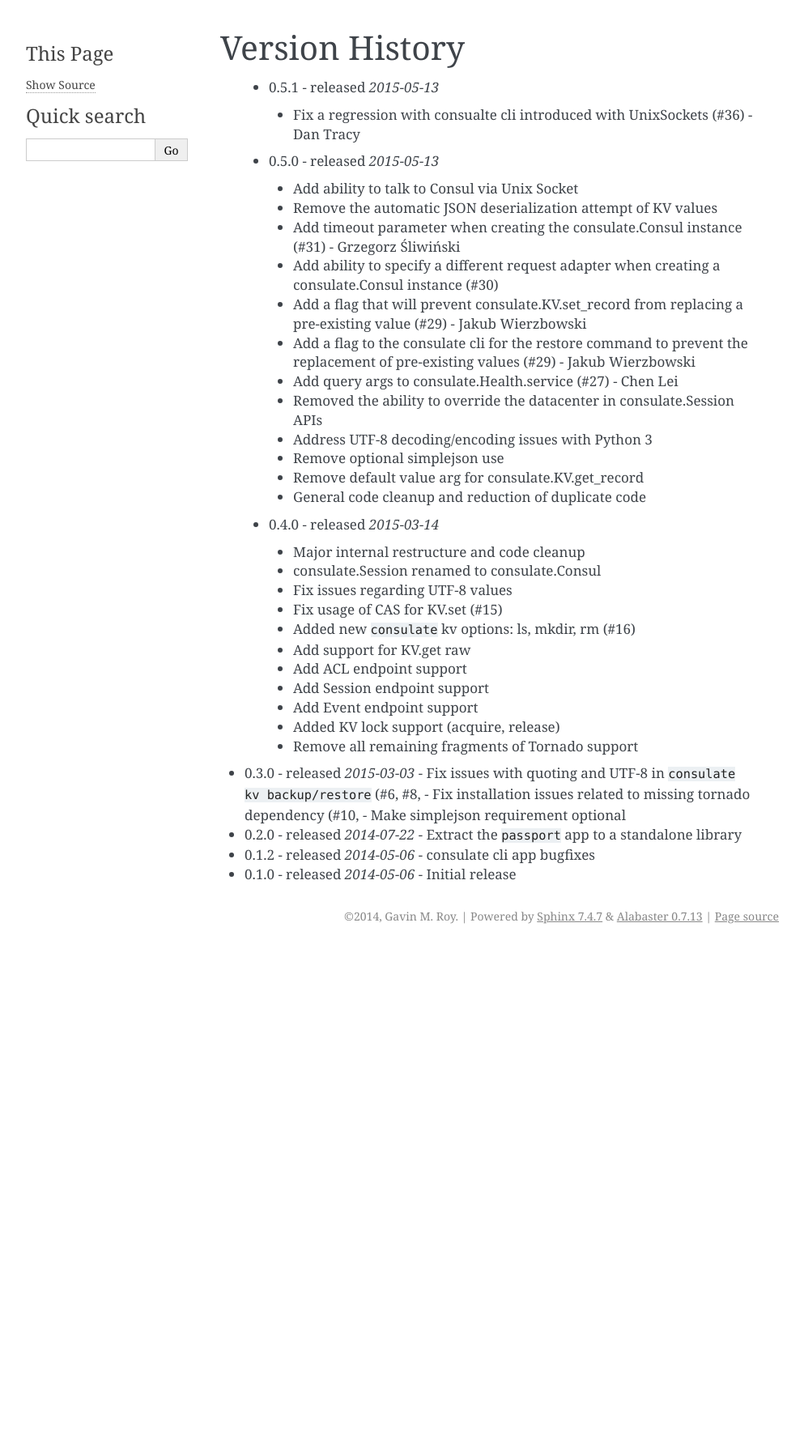
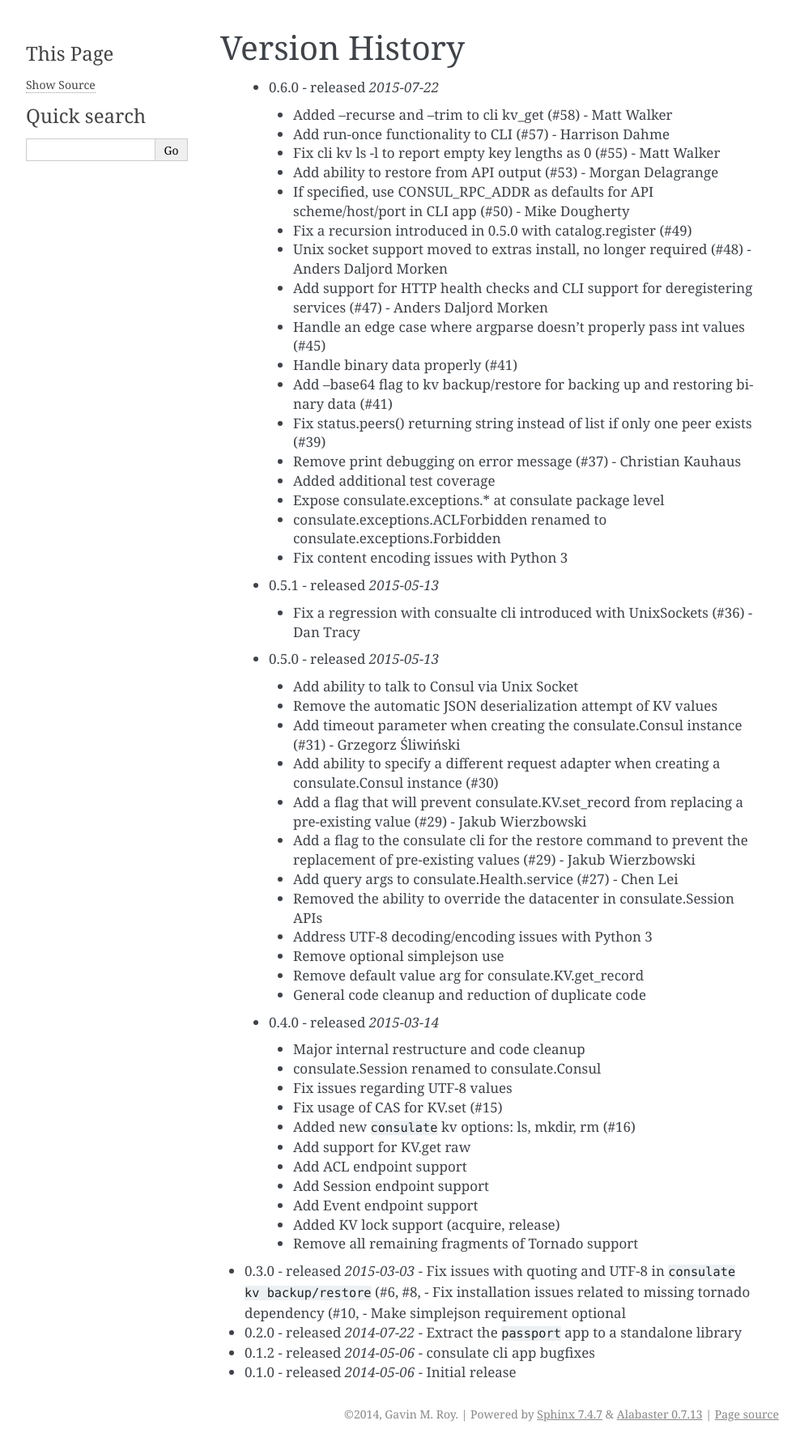
Before and after one commit to gmr/consulate, a Sphinx documentation site: the page built from docs/history.rst, in a window 1280 px wide. Shown: the whole page at 81% size, without its empty margins (148-1141 px from the left). Built offline with Sphinx 7.4.7, drawn with Linux system fonts in a browser that asks for light colours; before the commit the page ends 1171 px from its top, so only the background shows below that.

Commit message:
Update changelog

```diff
--- a/docs/history.rst
+++ b/docs/history.rst
@@ -1,5 +1,23 @@
 Version History
 ===============
+ - 0.6.0 - released *2015-07-22*
+  - Added --recurse and --trim to cli kv_get (#58) - Matt Walker
+  - Add run-once functionality to CLI (#57) - Harrison Dahme
+  - Fix cli kv ls -l to report empty key lengths as 0 (#55) - Matt Walker
+  - Add ability to restore from API output (#53) - Morgan Delagrange
+  - If specified, use CONSUL_RPC_ADDR as defaults for API scheme/host/port in CLI app (#50) - Mike Dougherty
+  - Fix a recursion introduced in 0.5.0 with catalog.register (#49)
+  - Unix socket support moved to extras install, no longer required (#48) - Anders Daljord Morken
+  - Add support for HTTP health checks and CLI support for deregistering services (#47) - Anders Daljord Morken
+  - Handle an edge case where argparse doesn't properly pass int values (#45)
+  - Handle binary data properly (#41)
+  - Add --base64 flag to kv backup/restore for backing up and restoring binary data (#41)
+  - Fix status.peers() returning string instead of list if only one peer exists (#39)
+  - Remove print debugging on error message (#37) - Christian Kauhaus
+  - Added additional test coverage
+  - Expose consulate.exceptions.* at consulate package level
+  - consulate.exceptions.ACLForbidden renamed to consulate.exceptions.Forbidden
+  - Fix content encoding issues with Python 3
  - 0.5.1 - released *2015-05-13*
   - Fix a regression with consualte cli introduced with UnixSockets (#36) - Dan Tracy
  - 0.5.0 - released *2015-05-13*
```
